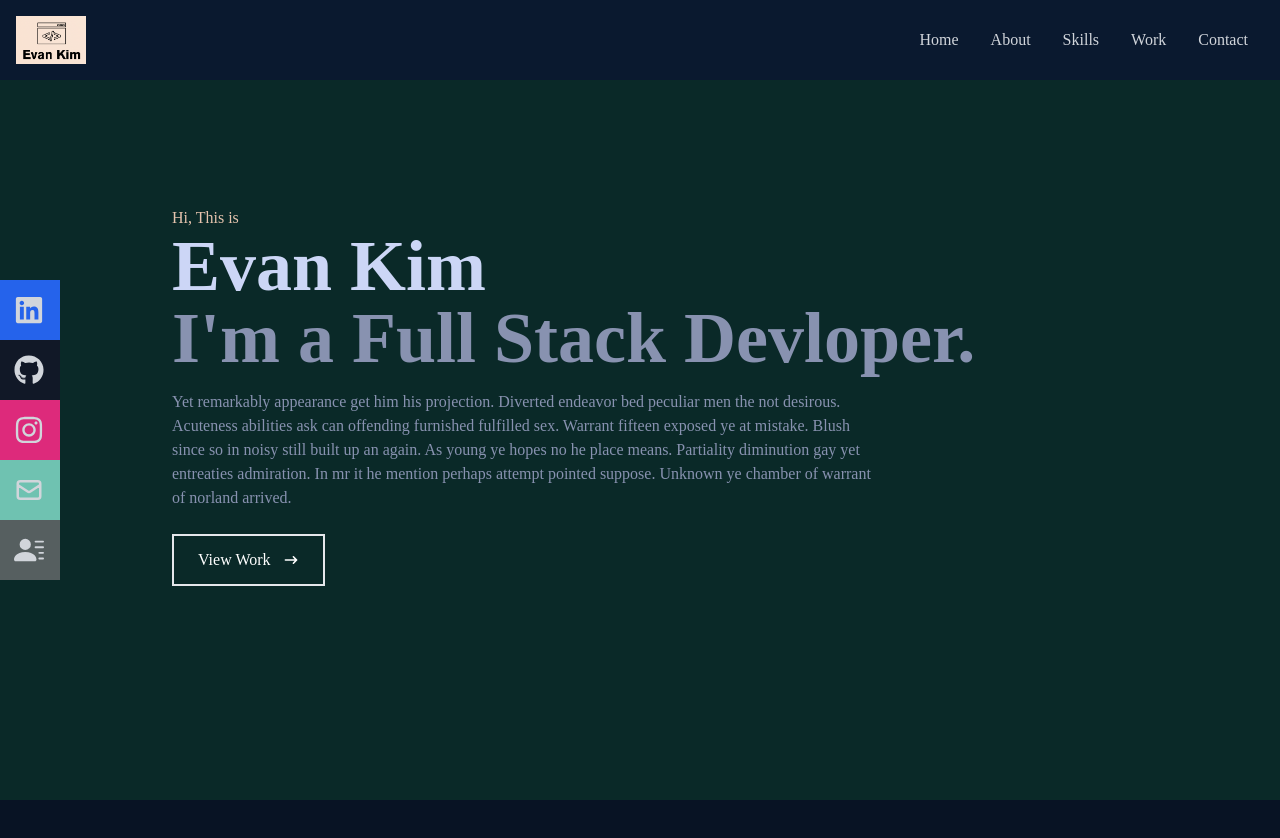
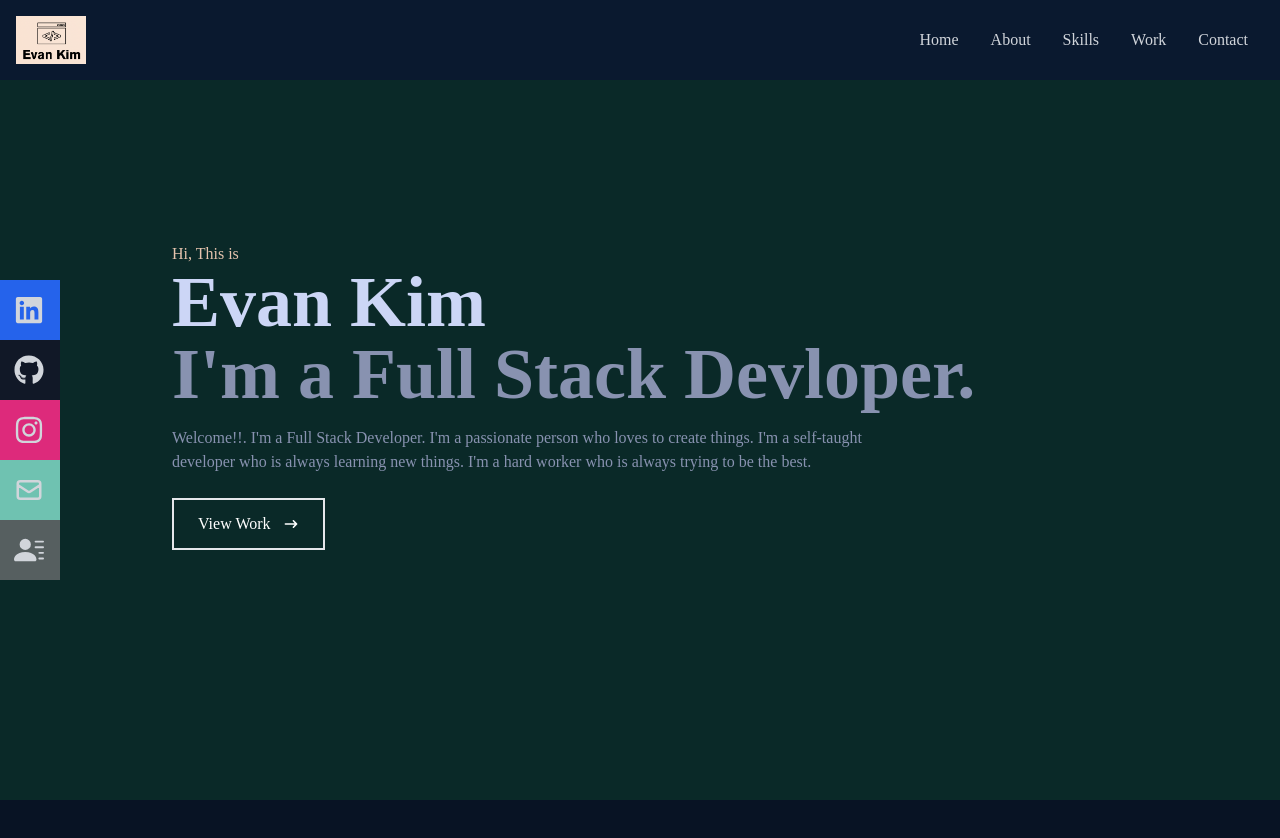
Before and after one commit to Evan977512/evankimportfolio, a React (Create React App) app: page / in a window 1280 px wide. Shown: the top 838 px of the page. Built offline with nearby package versions, Linux system fonts and the light colour scheme.

Commit message:
7 commit

```diff
--- a/src/components/Home.jsx
+++ b/src/components/Home.jsx
@@ -9,10 +9,7 @@ const Home = () => {
         <p className="text-[#e6c4ae]">Hi, This is</p>
         <h1 className="text-4xl sm:text-7xl font-bold text-[#ccd6f6]">Evan Kim</h1>
         <h2 className="text-4xl sm:text-7xl font-bold text-[#8892b0]">I'm a Full Stack Devloper.</h2>
-        <p className="text-[#8892b0] py-4 max-w-[700px]">
-          Yet remarkably appearance get him his projection. Diverted endeavor bed peculiar men the not desirous. Acuteness abilities ask can offending furnished fulfilled sex. Warrant fifteen exposed ye at mistake. Blush since so in noisy still built up an again. As young ye hopes no he place means. Partiality diminution gay yet entreaties admiration. In mr it he mention perhaps attempt pointed
-          suppose. Unknown ye chamber of warrant of norland arrived.
-        </p>
+        <p className="text-[#8892b0] py-4 max-w-[700px]">Welcome!!. I'm a Full Stack Developer. I'm a passionate person who loves to create things. I'm a self-taught developer who is always learning new things. I'm a hard worker who is always trying to be the best.</p>
 
         <div>
           <button className="text-white group border-2 px-6 py-3 my-2 flex items-center hover:bg-pink-600 hover:border-pink-600 ">
```
